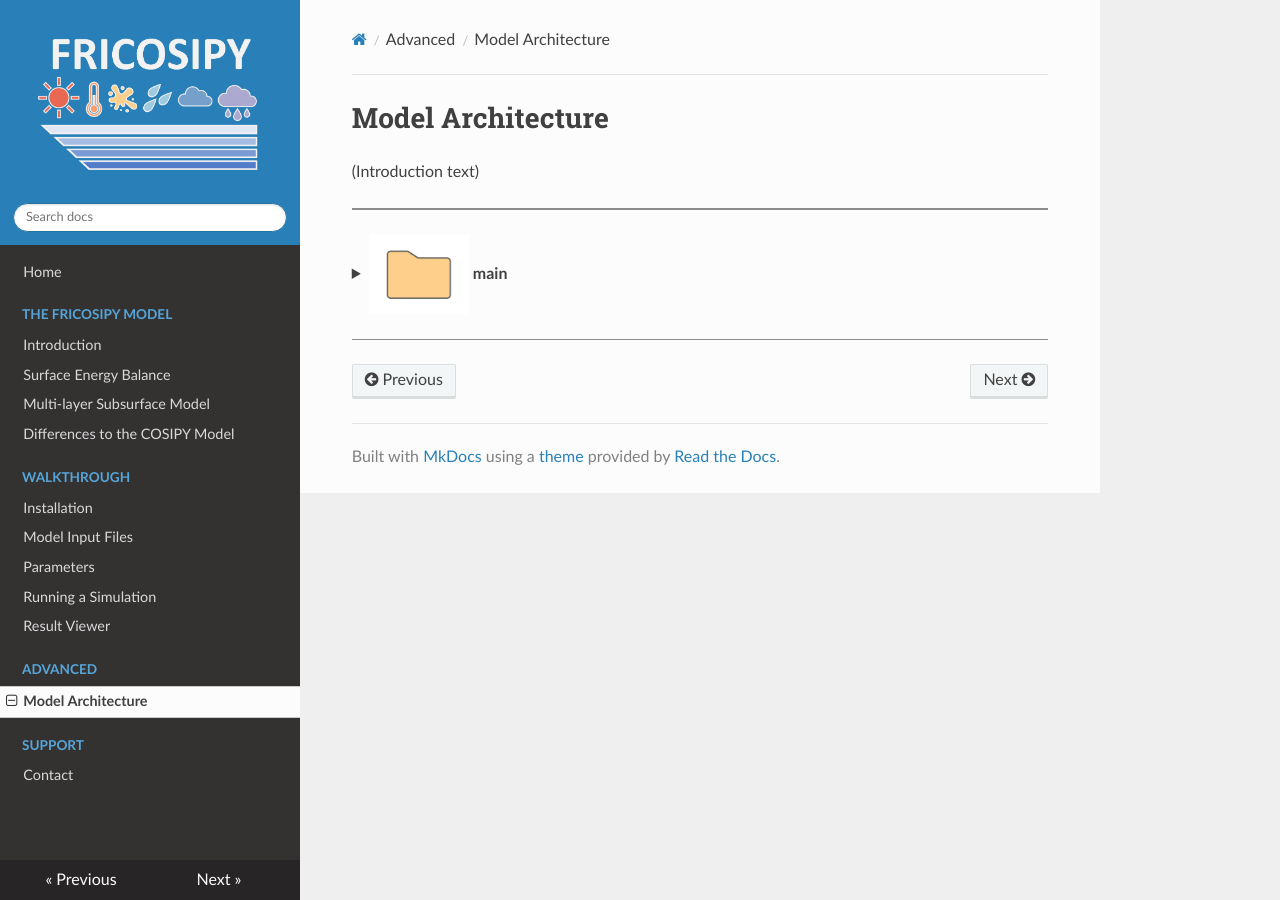
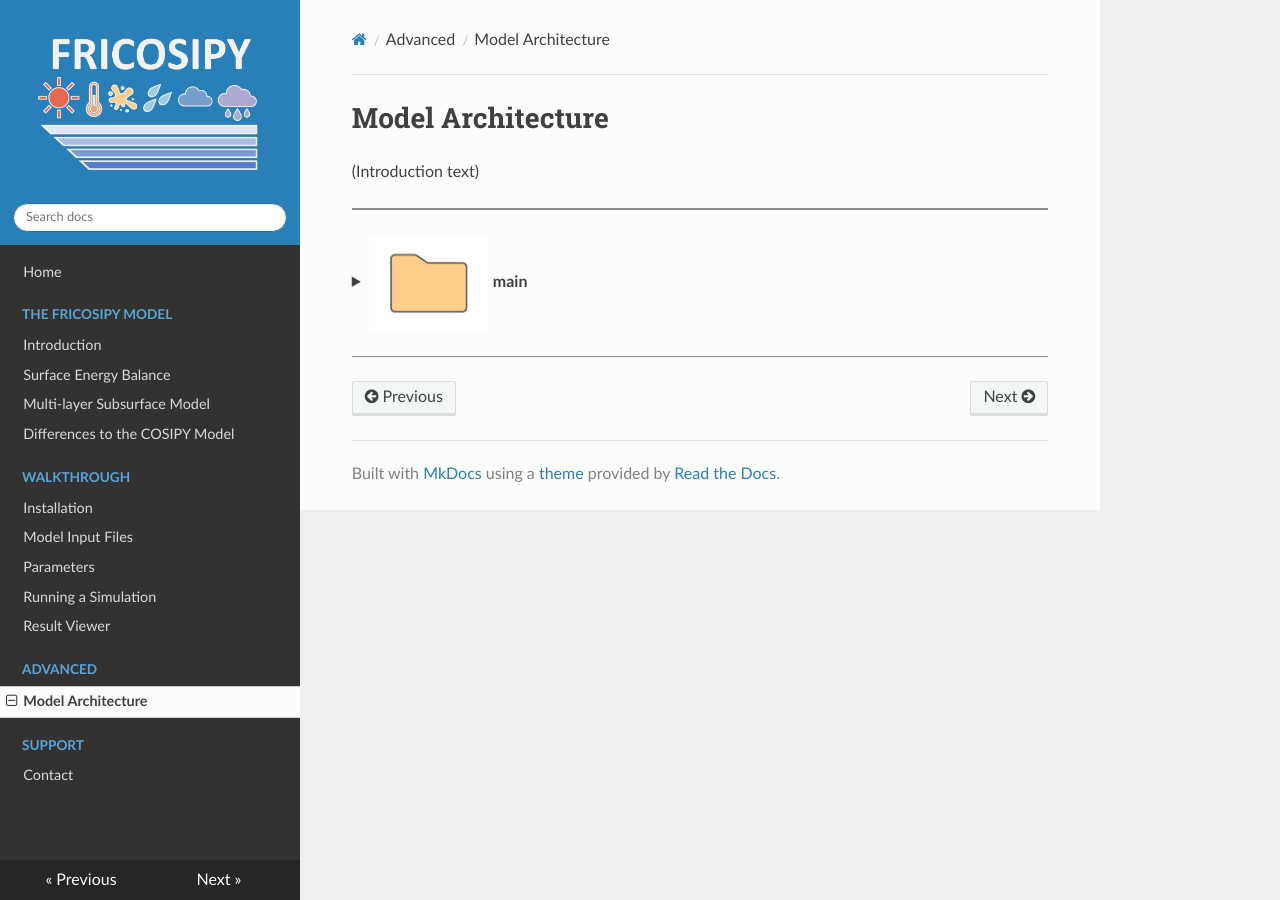
Before and after one commit to MarcusGastaldello/FRICOSIPY, an MkDocs documentation site: the page built from docs/model_architecture.md, in a window 1280 px wide. Built offline with MkDocs 1.6.1, drawn with Linux system fonts in a browser that asks for light colours.

Commit message:
Update model_architecture.md

```diff
--- a/docs/model_architecture.md
+++ b/docs/model_architecture.md
@@ -9,7 +9,7 @@ og_description: A schematic diagram showing the model architecture of FRICOSIPY
 
 <hr style="height:2px; background-color:#8b8b8b; border:none;" />
 
-??? "<img src='https://raw.githubusercontent.com/MarcusGastaldello/FRICOSIPY/main/docs/icons/Folder.png' width='100' style='vertical-align: middle;'> **main**"
+??? "<img src='https://raw.githubusercontent.com/MarcusGastaldello/FRICOSIPY/main/docs/icons/Folder.png' width='120' style='vertical-align: middle;'> **main**"
 
     <br>
     <div style="margin-left: 20px;">
```
